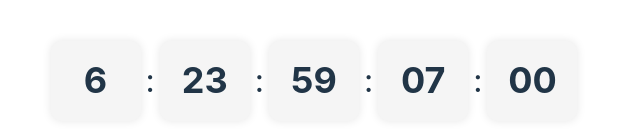
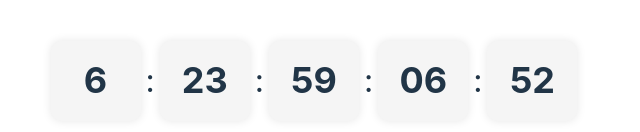
Before and after one commit to balajidharma/react-countdown-timer, a React (Vite) app: page / in a window 1280 px wide. Shown: the part 396-528 px from the top of the page, without its empty margins (326-966 px from the left). Built offline with nearby package versions, Linux system fonts and the light colour scheme.

Commit message:
Fixed milliseconds issue

```diff
--- a/src/components/countdown/CountDown.tsx
+++ b/src/components/countdown/CountDown.tsx
@@ -19,8 +19,8 @@ export default function CountDown() {
 
       intervalRef.current = setInterval(() => {
         // Decrement time by 1 second (1000 milliseconds)
-        setTime((prevTime) => Math.max(prevTime - 1000, 0)); // Ensure non-negative time
-      }, 1000);
+        setTime((prevTime) => Math.max(prevTime - 10, 0)); // Ensure non-negative time
+      }, 10);
     } else {
       clearInterval(intervalRef.current);
     }
```
